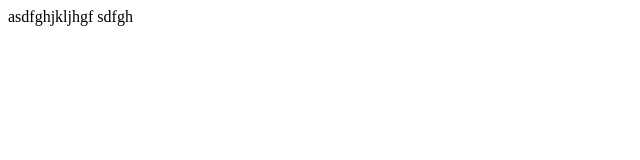
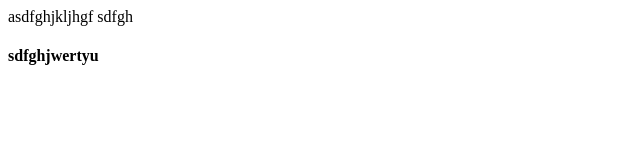
Before and after one commit to bilalhmed-dev0/git-vscode-demo, a plain HTML site: page index.html in a window 1280 px wide. Shown: the whole page, without its empty margins (0-640 px from the left). Drawn offline with Linux system fonts and the light colour scheme.

Commit message:
second commit

```diff
--- a/index.html
+++ b/index.html
@@ -1,2 +1,3 @@
 <html>asdfghjkljhgf</html>
 <head>sdfgh</head>
+<h4>sdfghjwertyu</h4>
```
